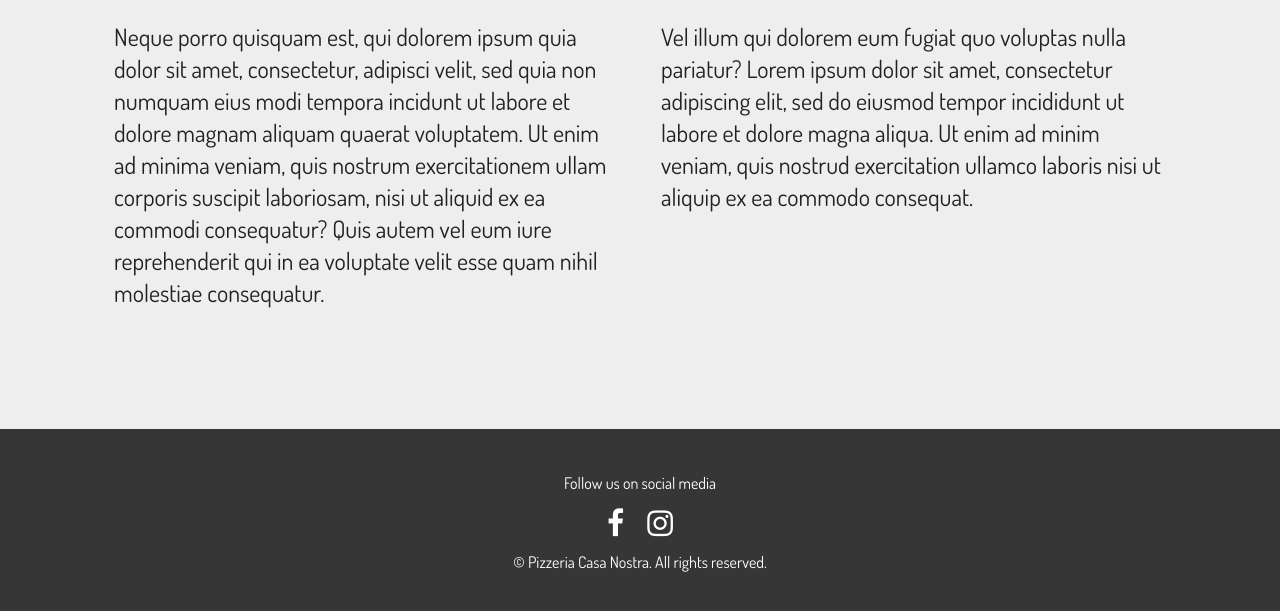
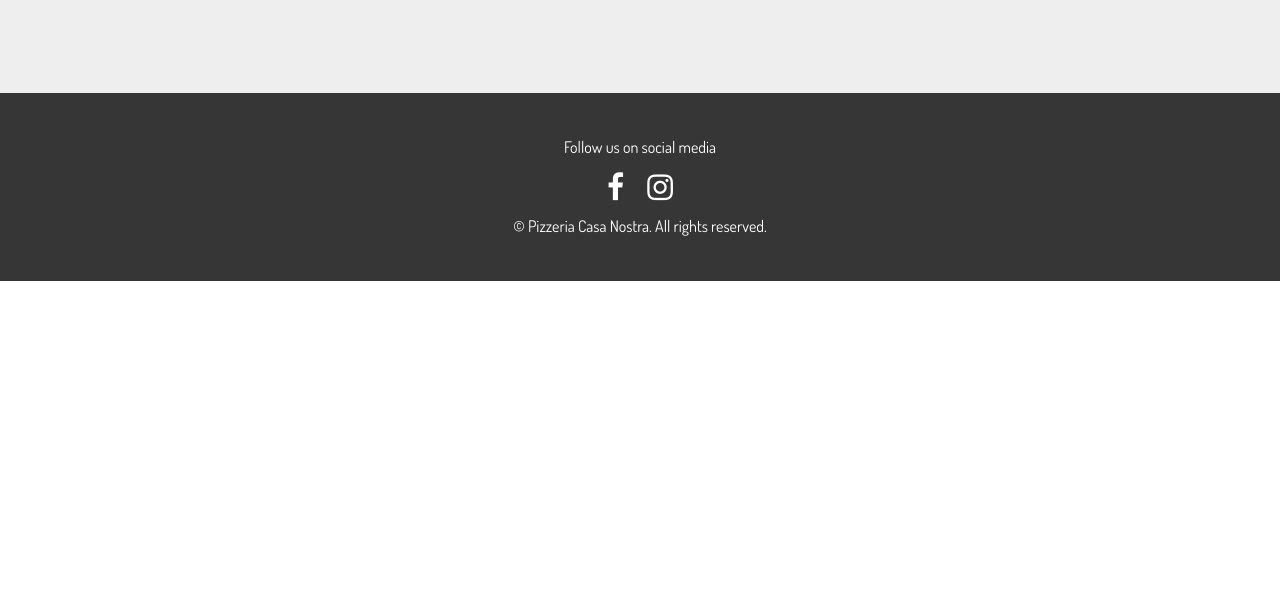
Before and after one commit to wbellan/PizzeriaCasaNostra, a plain HTML site: page ourstory.html in a window 1280 px wide. Shown: the part 2053-2664 px from the top of the page. After the commit the page ends 2334 px from the top, so only its background shows below. Drawn offline with nearby package versions, Linux system fonts and the light colour scheme.

```diff
--- a/ourstory.html
+++ b/ourstory.html
@@ -122,14 +122,6 @@
           <img src="static/assets/three-pizzas.jpg" alt=""/>
         </div>
       </div>
-      <div class="row">
-        <div class="six-md columns">
-          <p class="large">Neque porro quisquam est, qui dolorem ipsum quia dolor sit amet, consectetur, adipisci velit, sed quia non numquam eius modi tempora incidunt ut labore et dolore magnam aliquam quaerat voluptatem. Ut enim ad minima veniam, quis nostrum exercitationem ullam corporis suscipit laboriosam, nisi ut aliquid ex ea commodi consequatur? Quis autem vel eum iure reprehenderit qui in ea voluptate velit esse quam nihil molestiae consequatur.</p>
-        </div>
-        <div class="six-md columns">
-          <p class="large">Vel illum qui dolorem eum fugiat quo voluptas nulla pariatur? Lorem ipsum dolor sit amet, consectetur adipiscing elit, sed do eiusmod tempor incididunt ut labore et dolore magna aliqua. Ut enim ad minim veniam, quis nostrud exercitation ullamco laboris nisi ut aliquip ex ea commodo consequat.</p>
-        </div>
-      </div>
     </div>
   </div>
 
```
Also changed, not shown: static/assets/boop.jpg (added), static/assets/fungi-pizza.jpg (deleted), 1 other file.
